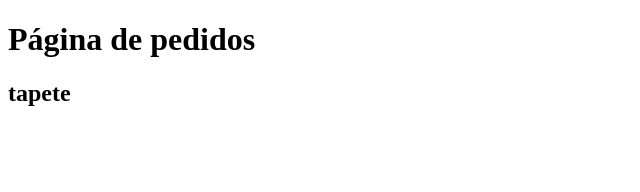
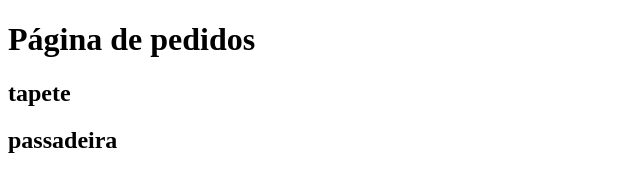
Before and after one commit to Janderson1323/aulagithubdev, a plain HTML site: page pedidos.html in a window 1280 px wide. Shown: the whole page, without its empty margins (0-640 px from the left). Drawn offline with Linux system fonts and the light colour scheme.

Commit message:
(w) total do pedido

```diff
--- a/pedidos.html
+++ b/pedidos.html
@@ -9,6 +9,7 @@
 <body>
     <h1>Página de pedidos</h1>
     <h2>tapete</h2>
+    <h2>passadeira</h2>
 
 </body>
 </html>
```
